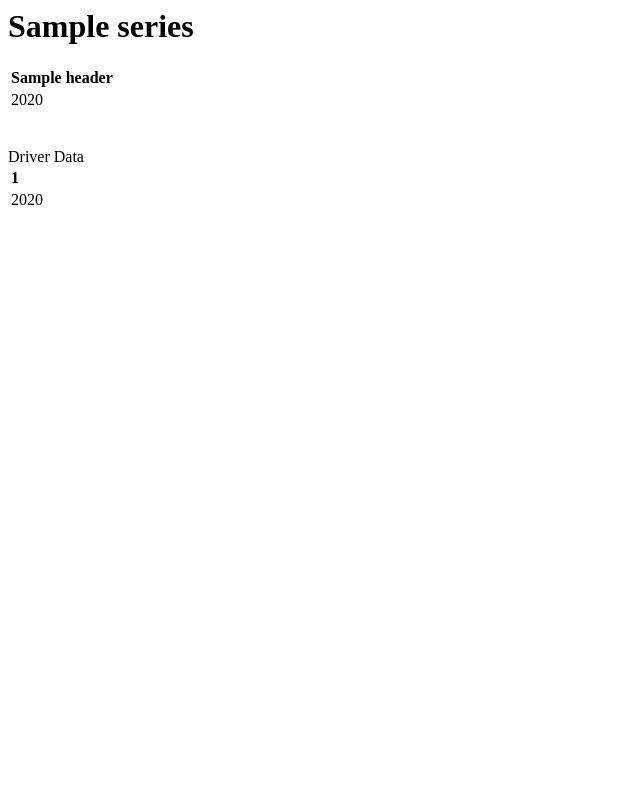
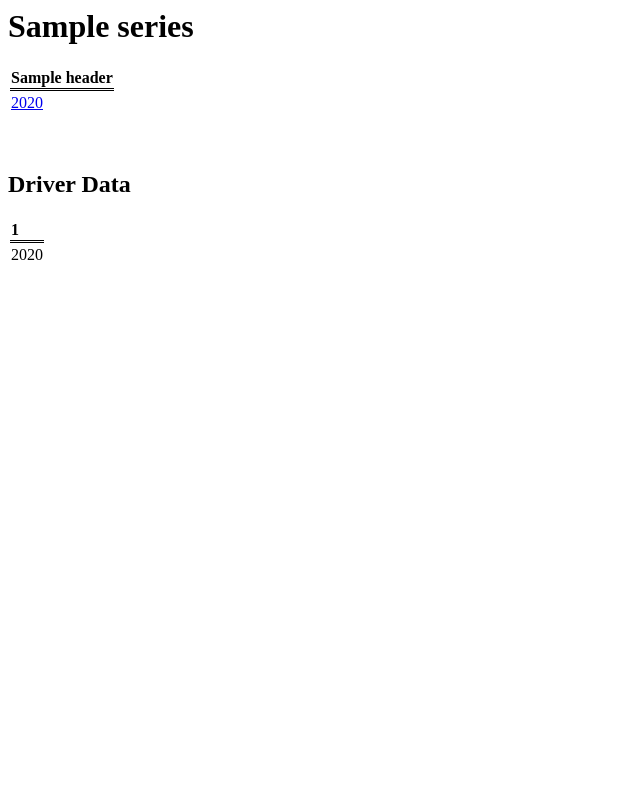
Before and after one commit to FK76exe/NR2003-stats-generator, a Flask app: template src/templates/series.html in a window 1280 px wide. Shown: the whole page, without its empty margins (0-640 px from the left). Run offline with Flask 3, Linux system fonts and the light colour scheme; the template is opened without the code that fills it: most values are stand-ins (such as "Sample title", 1, 10 or a date in 2020).

Commit message:
added series page with seasons and drivers links

```diff
--- /dev/null
+++ b/src/static/styles/series.css
@@ -0,0 +1,6 @@
+tr#header td {
+    border-style: double;
+    border-right: none;
+    border-left: none;
+    border-top: none;
+}
--- a/src/templates/series.html
+++ b/src/templates/series.html
@@ -3,13 +3,14 @@
         <title>
             {{ series }}
         </title>
+        <link rel="stylesheet" href="{{url_for('static', filename='styles/series.css')}}">
     </head>
     <body>
         <h1>{{ series }}</h1>
 
         <!-- Season List -->
         <table>
-            <tr>
+            <tr id="header">
                 {% for header in season_headers %}
                 <td>
                     <b>{{header}}</b>
@@ -20,7 +21,11 @@
             <tr>
                 {% for stat in season %}
                 <td>
-                    {{stat}}
+                    {% if loop.index == 1 %}
+                        <a href="/points/{{series}}/{{stat}}">{{stat}}</a>
+                    {% else %}
+                        {{stat}}
+                    {% endif %}
                 </td>
                 {% endfor %}
             </tr>
@@ -28,10 +33,12 @@
         </table>
         <br>
         <br>
+
+
         <!-- driver data -->
-         Driver Data
+         <h2>Driver Data</h2>
         <table>
-            <tr>
+            <tr id="header">
                 {% for header in driver_headers %}
                 <td>
                     <b>{{header[0]}}</b>
@@ -41,9 +48,13 @@
             {% for season in driver_stats %}
             <tr>
                 {% for stat in season %}
-                <td>
-                    {{stat}}
-                </td>
+                    <td>
+                        {% if loop.index == 2 %}
+                            <a href="/driver/{{stat}}">{{stat}}</a>
+                        {% else %}
+                            {{stat}}
+                        {% endif %}
+                    </td>
                 {% endfor %}
             </tr>
             {% endfor %}
```
